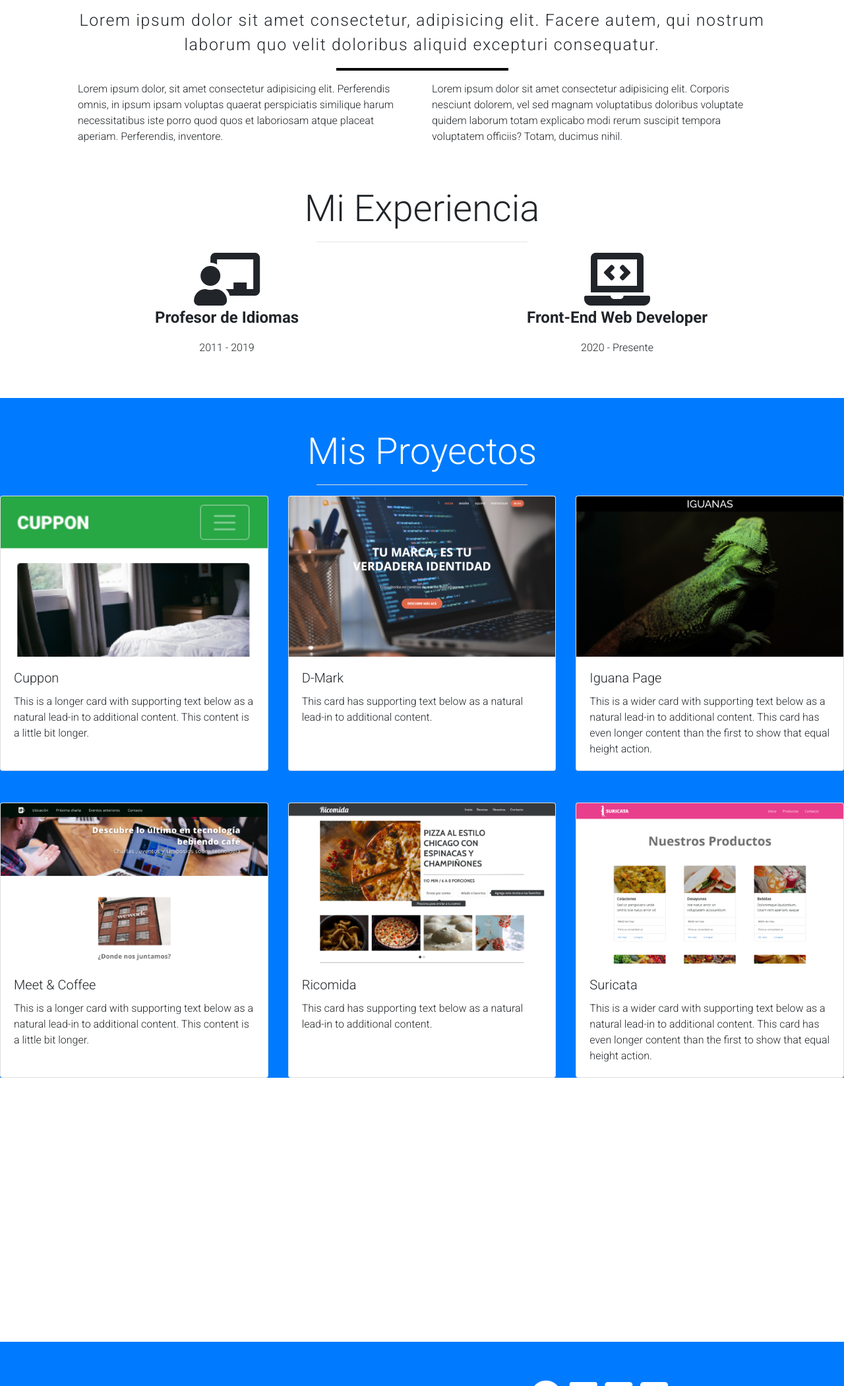
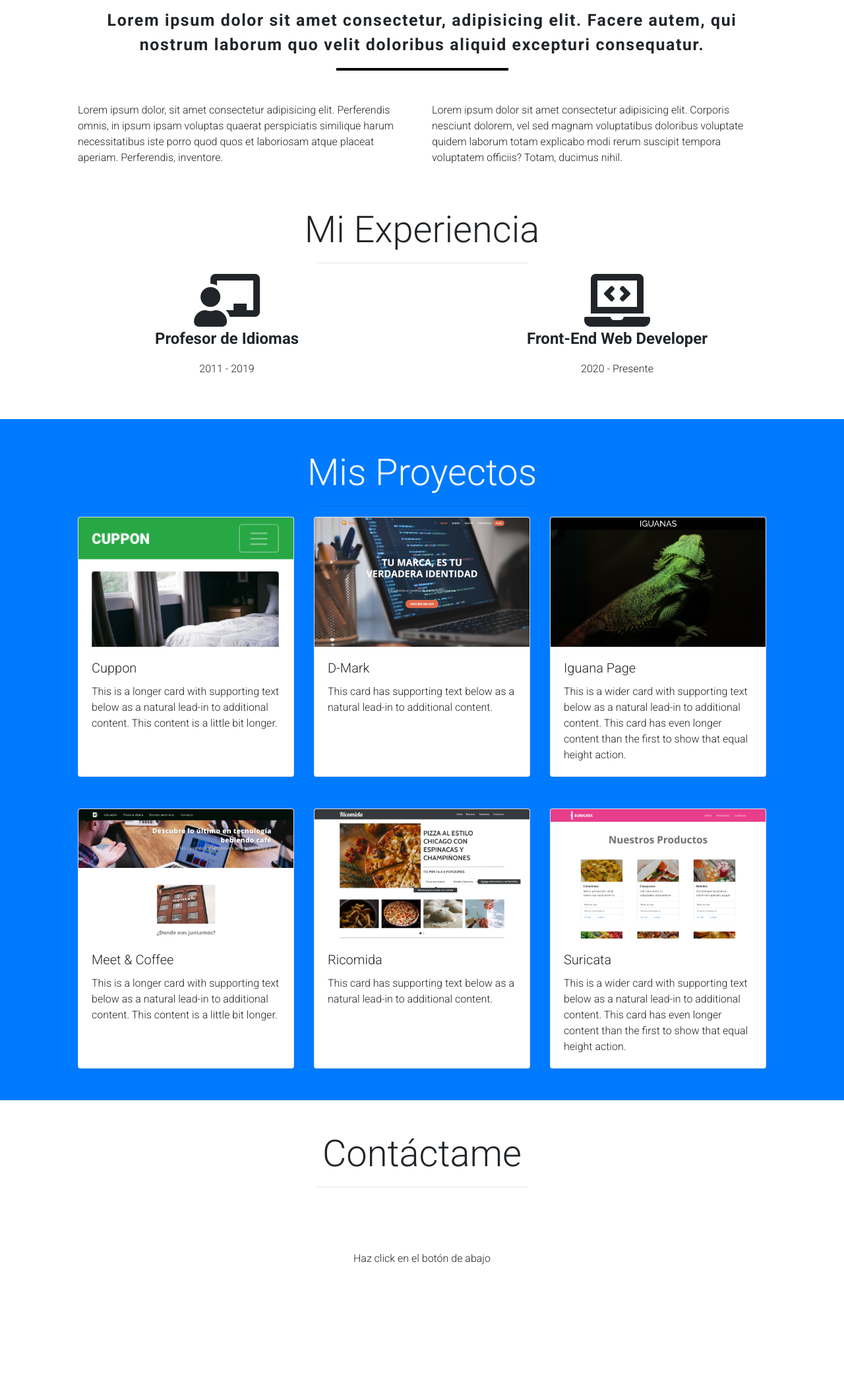
Before and after one commit to ajff05/portafolio, a plain HTML site: page index.html in a window 1280 px wide. Shown: the part 700-2800 px from the top of the page at 66% size. Drawn offline with nearby package versions, Linux system fonts and the light colour scheme; a script that the page names is missing.

Commit message:
Clases y ultimos toques

```diff
--- a/index.html
+++ b/index.html
@@ -51,18 +51,18 @@
         <div class="jumbotron text-center">
             <div>
                 <h2 class="display-4 text-secondary">YO SOY</h2>
-                <hr class="my-4 bg-secondary">
+                <hr class="my-2 bg-secondary">
                 <h1 class="font-weight-bold display-4 text-secondary">DESARROLLADOR WEB FULL-STACK</h1>
             </div>
         </div>
     </header>
 
     <!-- ABOUT ME -->
-    <section id="sobre-mi" class="">
+    <section id="sobre-mi" class="d-none d-sm-block d-sm-none d-md-block">
         <div class="container px-5">
-        <p class="text-center content-header">Lorem ipsum dolor sit amet consectetur, adipisicing elit. Facere autem, qui nostrum laborum quo velit doloribus aliquid excepturi consequatur.</p>
+        <p class="text-center content-header font-weight-bold">Lorem ipsum dolor sit amet consectetur, adipisicing elit. Facere autem, qui nostrum laborum quo velit doloribus aliquid excepturi consequatur.</p>
         <hr class="w-25">
-        <div class="row">
+        <div class="row mt-5">
             <div class="col-sm-6">
                 <p>Lorem ipsum dolor, sit amet consectetur adipisicing elit. Perferendis omnis, in ipsum ipsam voluptas quaerat perspiciatis similique harum necessitatibus iste porro quod quos et laboriosam atque placeat aperiam. Perferendis, inventore.</p>
             </div>
@@ -80,13 +80,13 @@
         <hr class="w-25">
         <div class="row mx-5">
             <div class="col-sm-6 text-center">
-                <i class="fas fa-chalkboard-teacher fa-5x"></i>
+                <i class="fas fa-chalkboard-teacher fa-5x" data-toggle="tooltip" data-placement="right" title="Enseñanza de Inglés y Francés como segunda lengua"></i>
                 <p class="font-weight-bold exp-text">Profesor de Idiomas</p>
                 <p>2011 - 2019</p>
             </div>
 
             <div class="col-sm-6 text-center">
-            <i class="fas fa-laptop-code fa-5x"></i>
+            <i class="fas fa-laptop-code fa-5x" data-toggle="tooltip" data-placement="right" title="Generación 37 de Desarrollo Web Full-Stack en Desafío LATAM"></i>
             <p class="font-weight-bold exp-text">Front-End Web Developer</p>
             <p>2020 - Presente</p>
             </div>
@@ -94,9 +94,10 @@
     </section>
 
     <!-- WORK -->
-    <section id="projects" class="mt-5 bg-primary pt-5">
+    <section id="projects" class="mt-5 bg-primary py-5">
         <h2 class="display-4 text-center text-white">Mis Proyectos</h2>
-        <hr class="w-25 bg-light">
+        <hr class="w-25">
+        <div class="container px-5">
         <div class="card-deck">
             <div class="card">
                 <img src="assets/img/cuppon.png" class="card-img-top" alt="...">
@@ -148,15 +149,21 @@
                 </div>
             </div>
         </div>
+        </div>
     </section>
 
     <!-- TYPEFORM -->
-    <section id="contacto">
+    <section id="contacto" class="mt-5">
+        <h2 class="display-4 text-center">Contáctame</h2>
+        <hr class="w-25">
+        <div class="text-center">
+        <p>Haz click en el botón de abajo</p>
         <div class="typeform-widget" data-url="https://form.typeform.com/to/gyQBNC90" style="width: 100%; height: 500px;"></div>
         <script> (function () { var qs, js, q, s, d = document, gi = d.getElementById, ce = d.createElement, gt = d.getElementsByTagName, id = "typef_orm", b = "https://embed.typeform.com/"; if (!gi.call(d, id)) { js = ce.call(d, "script"); js.id = id; js.src = b + "embed.js"; q = gt.call(d, "script")[0]; q.parentNode.insertBefore(js, q) } })() </script>
         <div style="font-family: Sans-Serif;font-size: 12px;color: #999;opacity: 0.5; padding-top: 5px;"> powered by <a
                 href="https://admin.typeform.com/signup?utm_campaign=gyQBNC90&utm_source=typeform.com-01EP2ENNPMS29SEZ3BCHXYFB6M-free&utm_medium=typeform&utm_content=typeform-embedded-poweredbytypeform&utm_term=ES"
                 style="color: #999" target="_blank">Typeform</a> </div>
+        </div>
     </section>
 
     <!-- FOOTER -->
```
